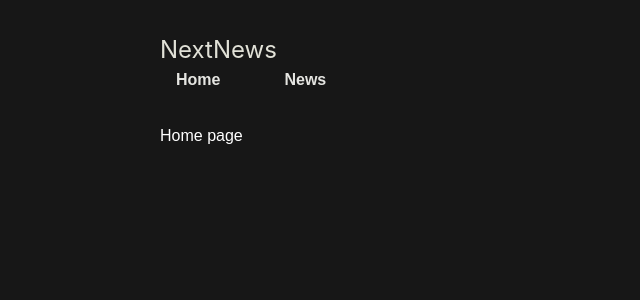
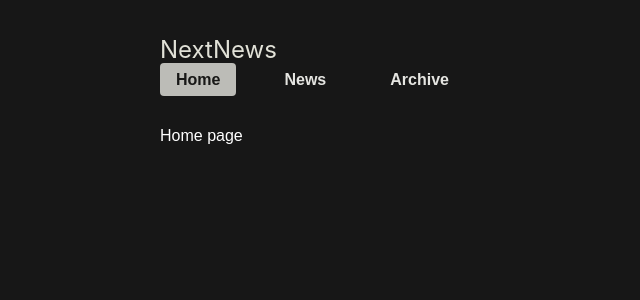
Before and after one commit to eakkawat/nextjsnews, a Next.js app: page / in a window 1280 px wide. Shown: the top 300 px of the page, without its empty margins (0-640 px from the left). Built offline with nearby package versions, Linux system fonts and the light colour scheme.

Commit message:
Separate NavLink to client component

```diff
--- a/src/components/MainHeader.tsx
+++ b/src/components/MainHeader.tsx
@@ -1,6 +1,14 @@
 import Link from 'next/link';
+import NavLink from './NavLink';
+
+const navLinks = [
+  { path: '/', text: 'Home' },
+  { path: '/news', text: 'News' },
+  { path: '/archive', text: 'Archive' },
+];
 
 function MainHeader() {
+  console.log('rerender main header');
   return (
     <header id='main-header'>
       <nav>
@@ -8,12 +16,11 @@ function MainHeader() {
           <Link href='/'>NextNews</Link>
         </div>
         <ul>
-          <li>
-            <Link href='/'>Home</Link>
-          </li>
-          <li>
-            <Link href='/news'>News</Link>
-          </li>
+          {navLinks.map((link) => (
+            <li key={link.path}>
+              <NavLink href={link.path}>{link.text}</NavLink>
+            </li>
+          ))}
         </ul>
       </nav>
     </header>
--- /dev/null
+++ b/src/components/NavLink.tsx
@@ -0,0 +1,18 @@
+'use client';
+
+import Link from 'next/link';
+import { usePathname } from 'next/navigation';
+
+function NavLink({ href, children }: { href: string; children: string }) {
+  const path = usePathname();
+
+  // If path is '/archive' it should match all children routes of '/archive'
+  const isActive = href === '/archive' ? path.startsWith(href) : path === href;
+
+  return (
+    <Link className={isActive ? 'active' : ''} href={href}>
+      {children}
+    </Link>
+  );
+}
+export default NavLink;
```
